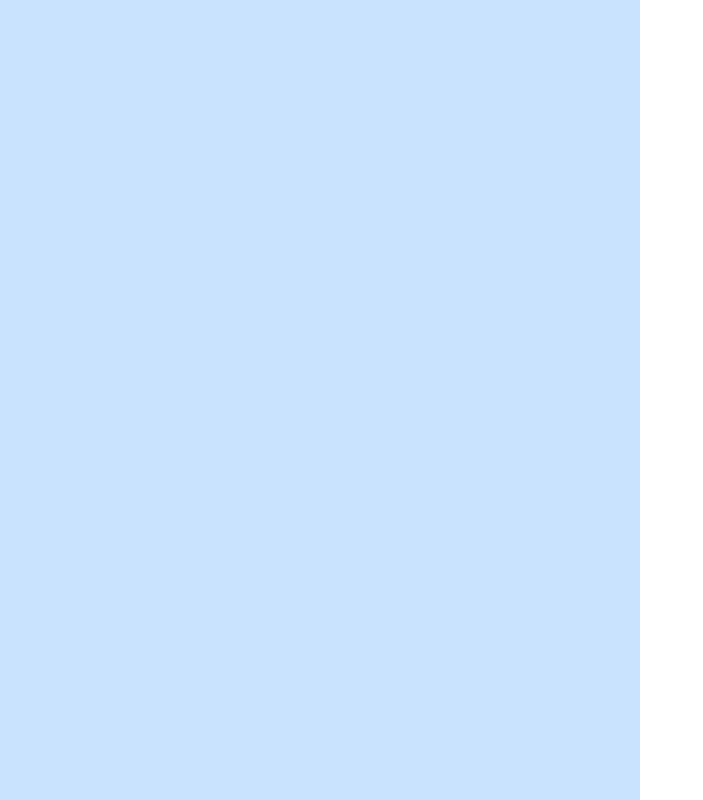
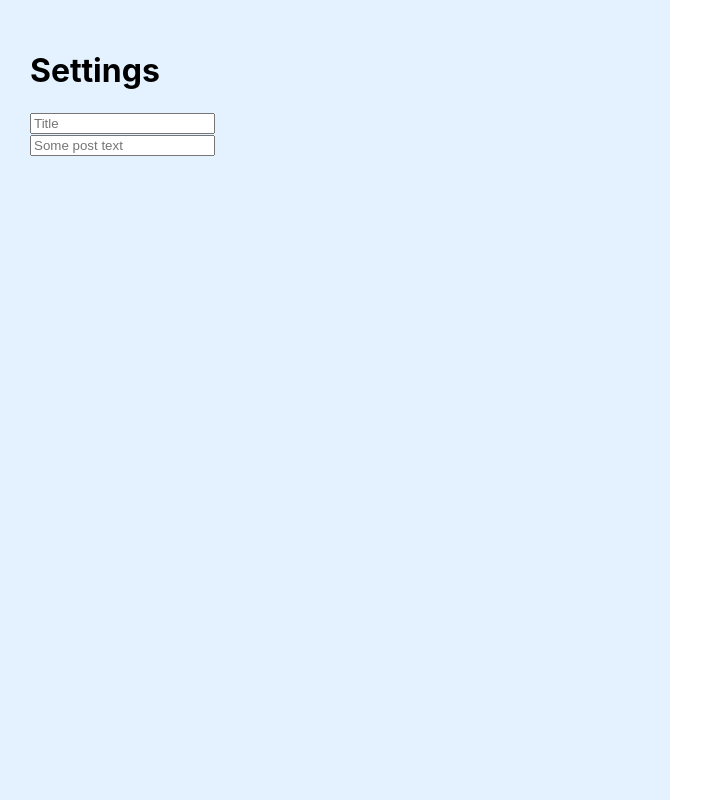
Before and after one commit to ElisabethFox/react-test-task, a React (Create React App) app: page / in a window 1280 px wide. Shown: the whole page, without its empty margins (0-703 px from the left). Built offline with nearby package versions, Linux system fonts and the light colour scheme.

Commit message:
add forms to Post Editor

```diff
--- a/package.json
+++ b/package.json
@@ -6,7 +6,9 @@
     "@testing-library/jest-dom": "^5.17.0",
     "@testing-library/react": "^13.4.0",
     "@testing-library/user-event": "^13.5.0",
+    "bootstrap": "^5.3.1",
     "react": "^18.2.0",
+    "react-bootstrap": "^2.8.0",
     "react-dom": "^18.2.0",
     "react-scripts": "5.0.1",
     "web-vitals": "^2.1.4"
--- a/src/components/PostEditor.jsx
+++ b/src/components/PostEditor.jsx
@@ -1,6 +1,22 @@
+import Form from 'react-bootstrap/Form';
+
 const PostEditor = () => {
     return (
         <div className="post-container post-editor">
+            <h1 className="post-editor__title">Settings</h1>
+
+            <Form>
+
+            <Form.Group className="mb-3">
+                <Form.Control type="text" placeholder="Title" />
+            </Form.Group>
+
+            <Form.Group className="mb-3">
+                <Form.Control type="text" placeholder="Some post text" />
+            </Form.Group>
+
+            </Form>
+
         </div>
     );
 }
--- a/src/index.css
+++ b/src/index.css
@@ -23,5 +23,6 @@ code {
 }
 
 .post-editor {
-  background-color: #c9e3ff;
+  padding: 30px;
+  background-color: #e4f1ff;
 }
```
Also changed, not shown: 1 other file (tests, documents, lock files or other folders).
